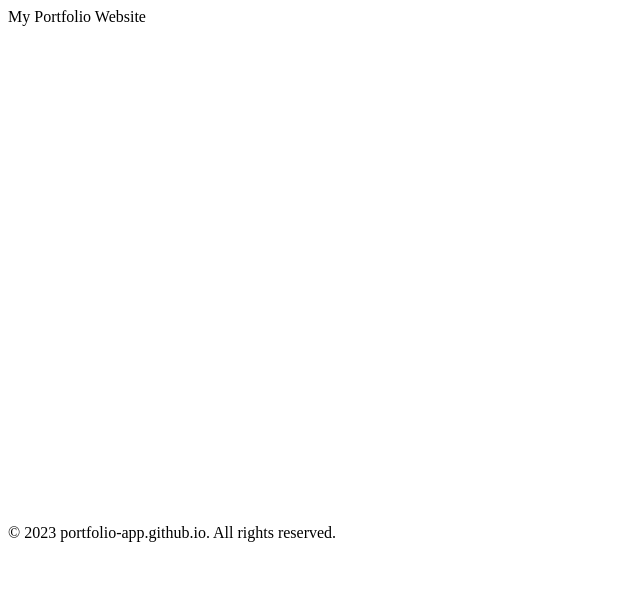
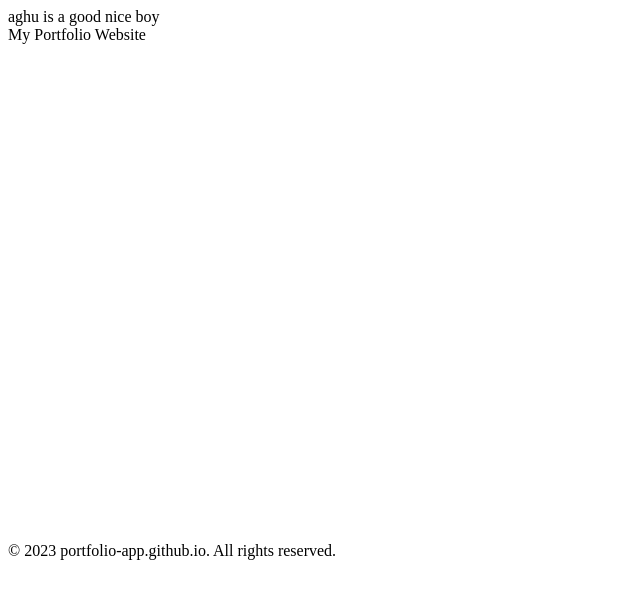
Before and after one commit to sairaghukiran14/sample-app, a plain HTML site: page index.html in a window 1280 px wide. Shown: the whole page, without its empty margins (0-640 px from the left). Drawn offline with Linux system fonts and the light colour scheme.

Commit message:
Update index.html

```diff
--- a/index.html
+++ b/index.html
@@ -3,7 +3,7 @@
     <head>
         <title>My Portfolio Website</title>
     </head>
-
+aghu is a good nice boy
     <body>
         <header>
             <div style="height: 500px">
```
